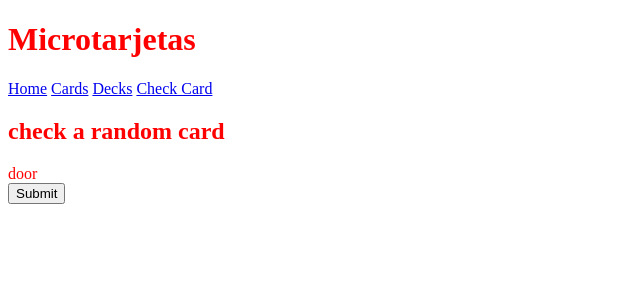
After one commit to gorogandras/bandingo, a Django app: page /check_random_card/ in a window 1280 px wide. The commit adds this page. Shown: the top 300 px of the page, without its empty margins (0-640 px from the left). Run offline with Django 4.2, Linux system fonts and the light colour scheme; data comes from the database, SQL or seed files in the repository; both versions use the stored data as it was after the commit.

Commit message:
check_random_card (not working yet)

```diff
--- a/microtarjetas/models.py
+++ b/microtarjetas/models.py
@@ -1,5 +1,4 @@
 from django.db import models
-import random
 
 # Create your models here.
 
@@ -19,6 +18,3 @@ class Card(models.Model):
 
     def __str__(self):
         return f"{self.word_en} --- {self.word_es}"
-
-
-random_list = list(Card.objects.all())
--- a/microtarjetas/templates/base.html
+++ b/microtarjetas/templates/base.html
@@ -19,6 +19,7 @@
                 <a class="nav-item" href="{% url 'home' %}">Home</a>
                 <a class="nav-item" href="{% url 'cards' %}">Cards</a>
                 <a class="nav-item" href="{% url 'decks' %}">Decks</a>
+                <a class="nav-item" href="{% url 'check_card' %}">Check Card</a>
             </nav>
         </header>
 
--- /dev/null
+++ b/microtarjetas/templates/microtarjetas/check_random_card.html
@@ -0,0 +1,12 @@
+{% extends 'base.html' %} {% load static %} {% block content %}
+<h2>check a random card</h2>
+<form method="POST">
+    {% csrf_token %}
+    {{ form }}
+    <div>
+        <div>{{randomcard.word_en}}</div>
+
+        <input type="submit" value="Submit"/>
+    </div>
+</form>
+{% endblock %}
--- a/microtarjetas/urls.py
+++ b/microtarjetas/urls.py
@@ -9,4 +9,6 @@ urlpatterns = [
     path('cards/<pk>/update/', views.UpdateCardView.as_view(), name='update_card'),
     path('decks/', views.DecksView.as_view(), name='decks'),
     path('decks/new', views.CreateDeckView.as_view(), name='create_deck'),
+    path('check_card/', views.CheckCardView.as_view(), name='check_card'),
+    path('check_random_card/', views.CheckRandomCardView.as_view(), name='check_random_card'),
 ]
--- a/microtarjetas/views.py
+++ b/microtarjetas/views.py
@@ -6,7 +6,7 @@ from django.template import loader
 
 from django.views.generic import TemplateView, ListView
 from django.views.generic import CreateView, UpdateView, DeleteView
-from .models import Card, Deck, random_list
+from .models import Card, Deck
 from .forms import CardForm, DeleteCardForm, DeckForm
 import random
 
@@ -24,7 +24,7 @@ class CardsView(ListView):
     def get_context_data(self):
         context = super().get_context_data()
         context["cards"] = Card.objects.all()
-        context['randomcard'] = random.choice(random_list)
+        context['randomcard'] = random.choice(list(Card.objects.all())) #selects a card randomly
         return context
 
 class DecksView(ListView):
@@ -61,3 +61,23 @@ class UpdateCardView(UpdateView):
     template_name = 'microtarjetas/update_card.html'
     form_class = CardForm
     success_url = '/cards'
+
+
+class CheckCardView(TemplateView):
+    model = Card
+    template_name = "microtarjetas/check_card.html"
+
+    def get_context_data(self):
+        context = super().get_context_data()
+        #context["cards"] = Card.objects.all()
+        return context
+
+class CheckRandomCardView(TemplateView):
+    model = Card
+    template_name = "microtarjetas/check_random_card.html"
+    form_class = CardForm
+
+    def get_context_data(self):
+        context = super().get_context_data()
+        context['randomcard'] = random.choice(list(Card.objects.all())) #selects a card randomly
+        return context
```
Also changed, not shown: microtarjetas/templates/microtarjetas/check_card.html (added, +10 -0 lines), db.sqlite3.
